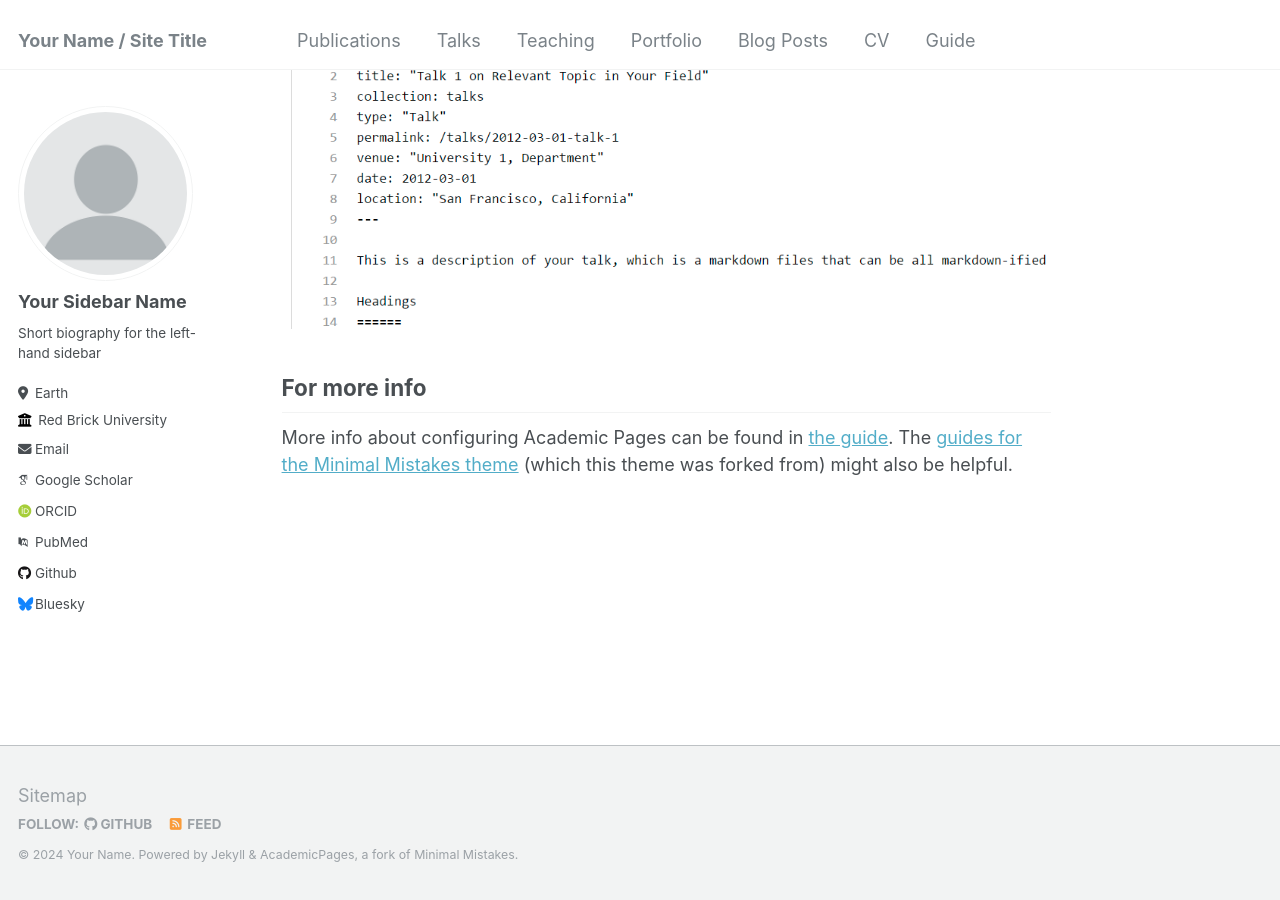
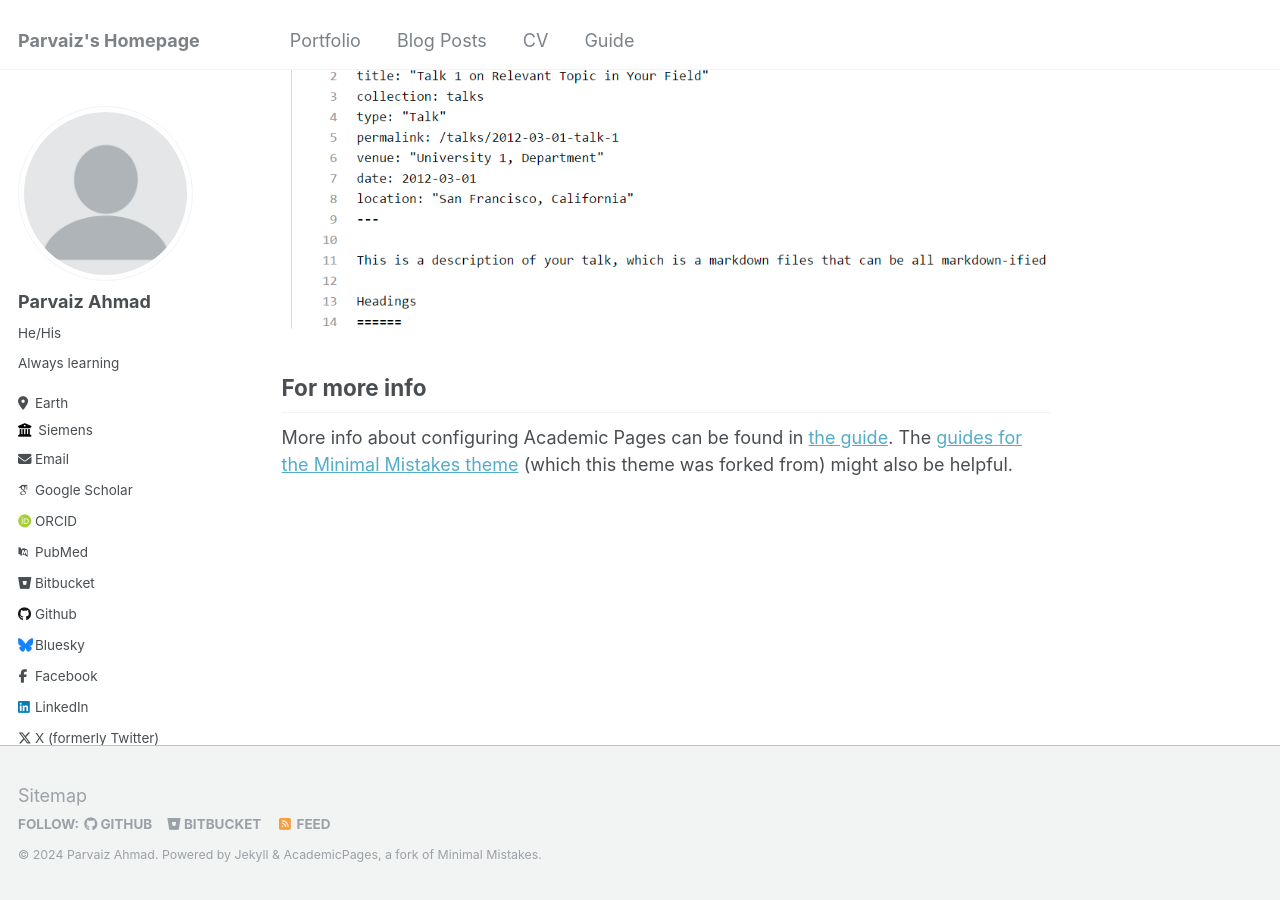
Before and after one commit to parvaizahmad/web, a Jekyll site: the page built from _pages/about.md, in a window 1280 px wide and 900 px high, scrolled down 2660 px. Built offline with Jekyll 4.4.1, drawn with Linux system fonts in a browser that asks for light colours; some web fonts are replaced.

Commit message:
Edited some high level information
Signed-off-by: Parvaiz Ahmad <aparvaiz89@gmail.com>

```diff
--- a/_config.yml
+++ b/_config.yml
@@ -8,13 +8,13 @@
 
 # Basic Site Settings
 locale                   : "en-US"
-title                    : "Your Name / Site Title"
+title                    : "Parvaiz's Homepage"
 title_separator          : "-"
-name                     : &name "Your Name"
+name                     : &name "Parvaiz Ahmad"
 description              : &description "personal description"
-url                      : https://academicpages.github.io # the base hostname & protocol for your site e.g. "https://mmistakes.github.io"
+url                      : https://parvaizahmad.github.io/web # the base hostname & protocol for your site e.g. "https://mmistakes.github.io"
 baseurl                  : "" # the subpath of your site, e.g. "/blog"
-repository               : "academicpages/academicpages.github.io"
+repository               : "parvaizahmad/web"
 
 # Site Author - The following control what appear as part of the author content on the side bar.
 #               If a field is blank the icon and link will not appear, otherwise it will be shown.
@@ -22,13 +22,13 @@ repository               : "academicpages/academicpages.github.io"
 author:
   # Biographic information
   avatar           : "profile.png"
-  name             : "Your Sidebar Name"
-  pronouns         : # example: "she/her"
-  bio              : "Short biography for the left-hand sidebar"
+  name             : "Parvaiz Ahmad"
+  pronouns         : "He/His"
+  bio              : "Always learning"
   location         : "Earth"
-  employer         : "Red Brick University"
+  employer         : "Siemens"
   uri              : # URL
-  email            : "none@example.org"
+  email            : "aparvaiz89@gmail.com"
 
   # Academic websites
   arxiv            : # URL - Update with the correct link to your profile
@@ -40,16 +40,16 @@ author:
   researchgate     : # URL
 
   # Repositories and software development
-  bitbucket        : # Username - Update with your username on the site
+  bitbucket        : "parvaizahmad" # Username - Update with your username on the site
   codepen          : # Username
   dribbble         : # Username
-  github           : "academicpages"
+  github           : "parvaizahmad" # Username
   kaggle           : # Username
   stackoverflow    : # User number or user number and name (i.e., use "1" or "1/jeff-atwood")
 
   # Social media
   bluesky          : "bsky.app" # Replace this with you Bluesky username
-  facebook         : # Username
+  facebook         : "theparvaizahmad" # Username
   flickr           : # Username
   foursquare       : # Username
   goodreads        : # Username
@@ -57,7 +57,7 @@ author:
   keybase          : # Username
   instagram        : # Username
   lastfm           : # Username
-  linkedin         : # Username
+  linkedin         : "parvaizahmad" # Username
   mastodon         : # URL
   medium           : # URL
   pinterest        : # Username
@@ -65,12 +65,12 @@ author:
   steam            : # Username
   telegram         : # URL
   tumblr           : # Username
-  twitter          : # Username for X / Twitter
+  twitter          : "theparvaizahmad" # Username for X / Twitter
   vine             : # Username
   weibo            : # Username
   wikipedia        : # Username
   xing             : # Username
-  youtube          : # Username
+  youtube          : "iparvaizahmad" # Username
   zhihu            : # URL
 
 
```
Also changed, not shown: _data/navigation.yml (+6 -6 lines).
